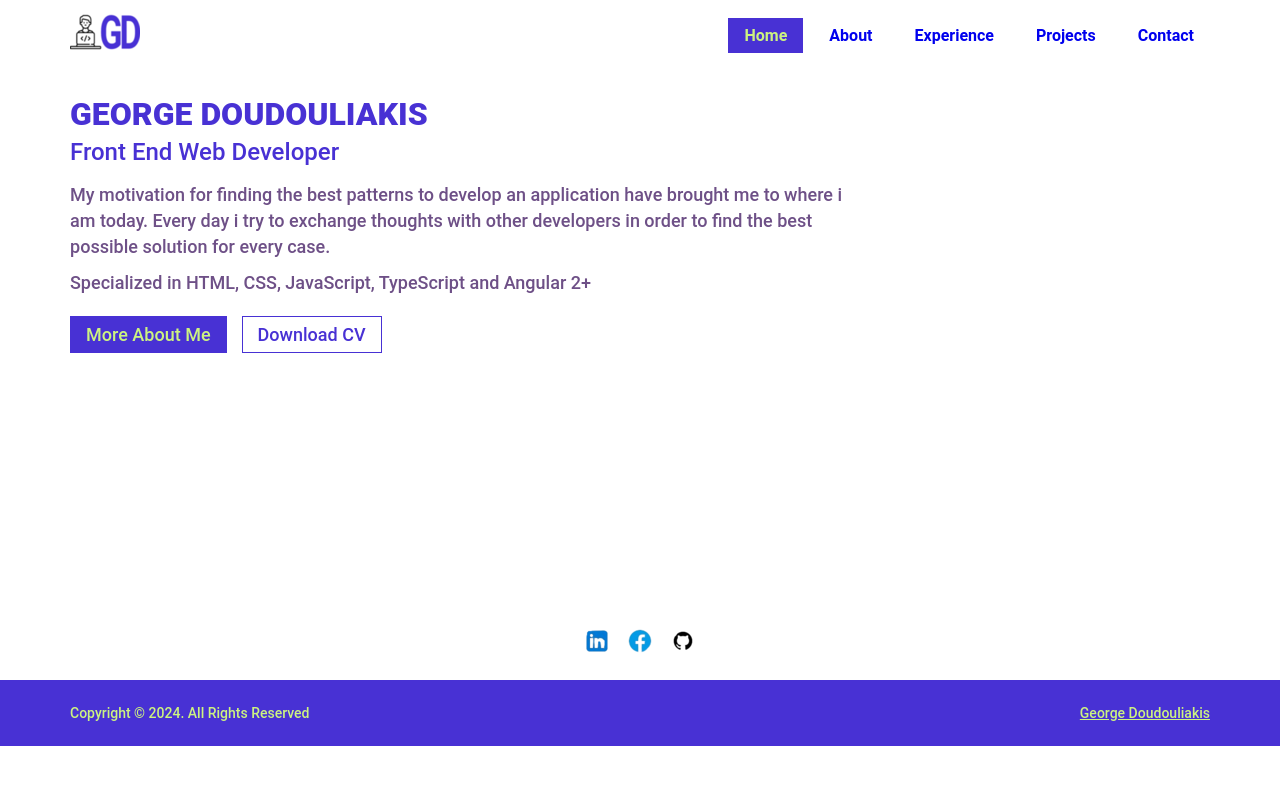
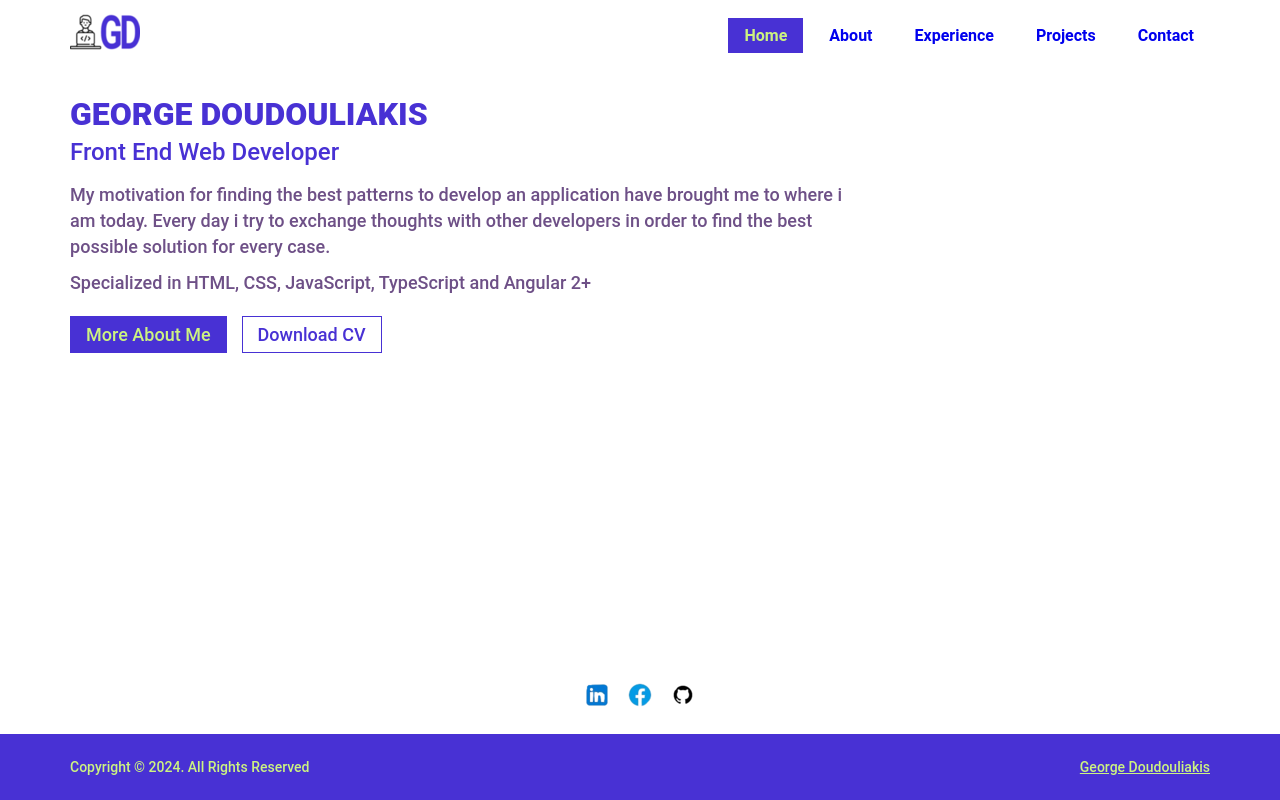
Before and after one commit to GeorgiosDoudouliakis/george-doudouliakis-dev, an Angular app: page / in a window 1280 px wide. Built offline with nearby package versions, Linux system fonts and the light colour scheme.

Commit message:
refactor: Change min height of main tag

```diff
--- a/src/app/app.component.scss
+++ b/src/app/app.component.scss
@@ -1,9 +1,9 @@
 :host {
    main {
-     min-height: calc(100vh - 294px);
+     min-height: calc(100vh - 240px);
 
      @media(min-width: 768px) {
-      min-height: calc(100vh - 268px);
+      min-height: calc(100vh - 214px);
      }
   }
 }
```
